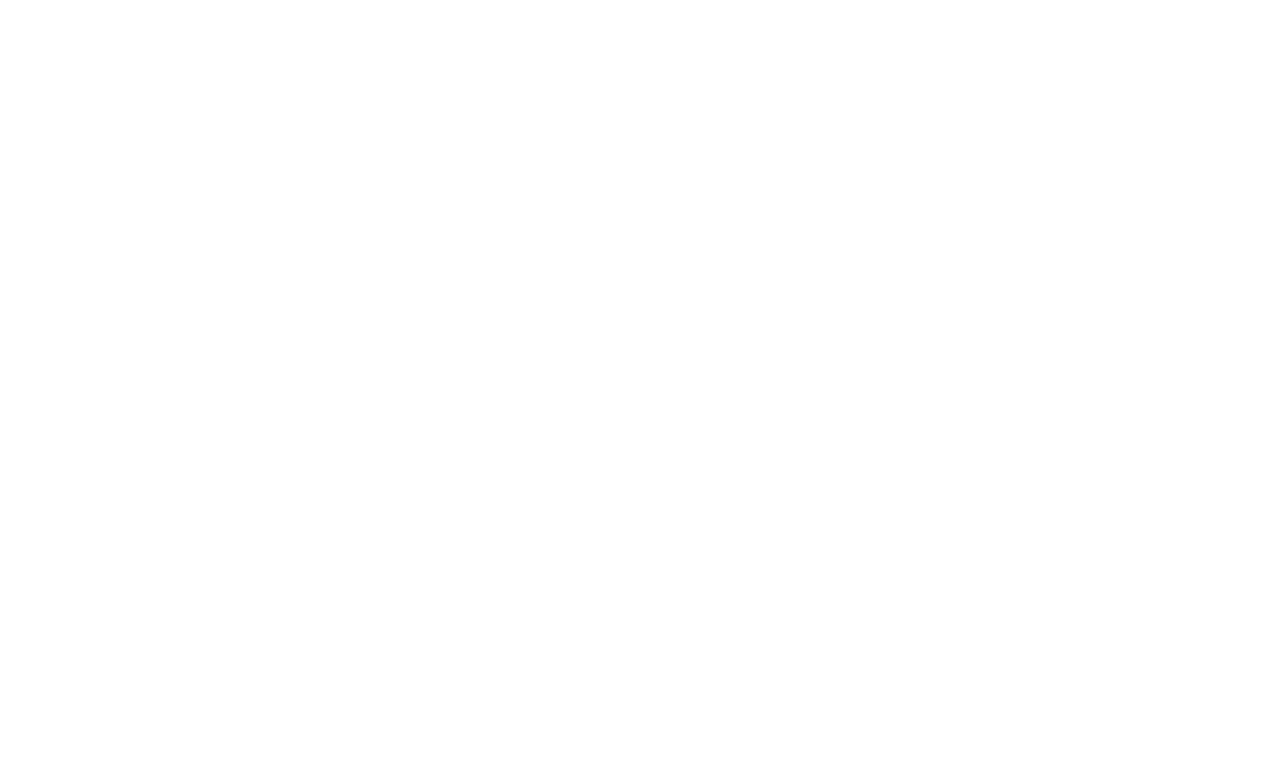
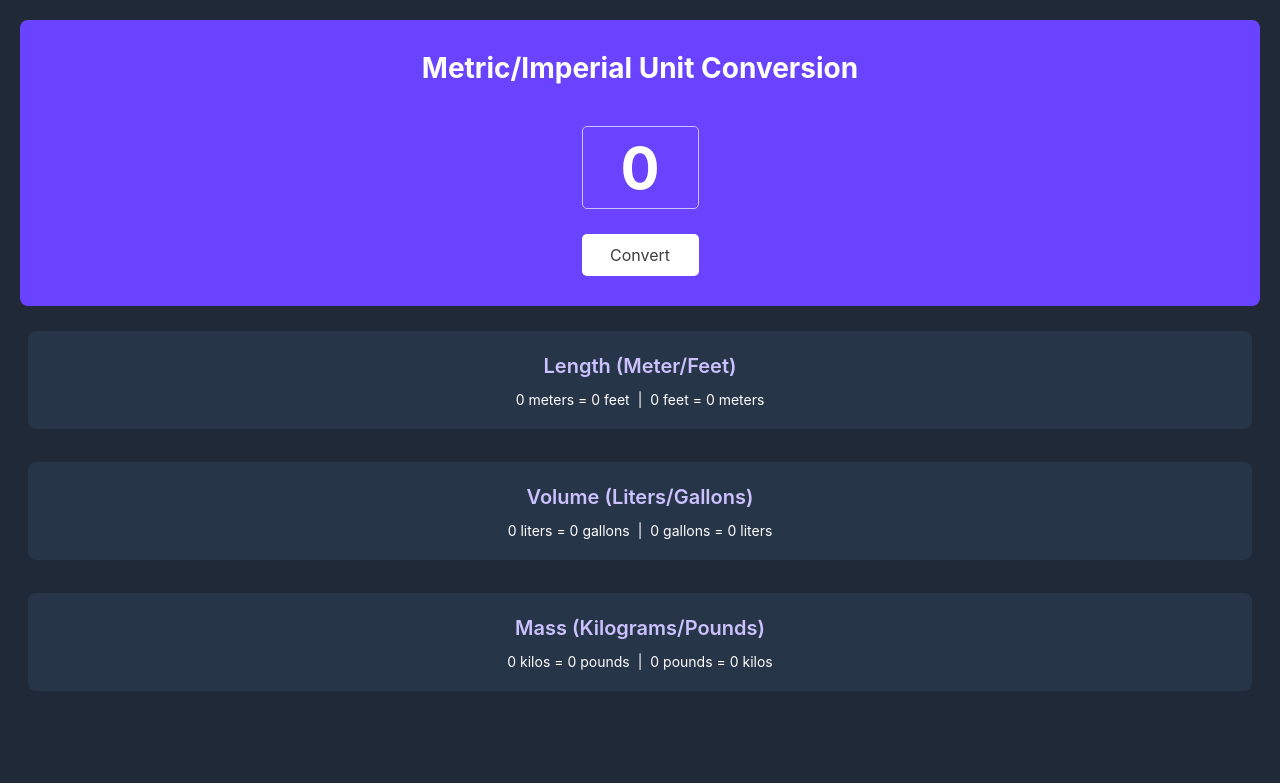
Before and after one commit to bySharkster/unit_converter, a plain HTML site: page index.html in a window 1280 px wide. Drawn offline with Linux system fonts and the light colour scheme; a web font is replaced by a local one.

Commit message:
Add metric/imperial unit converter with styling and conversion logic

```diff
--- a/index.css
+++ b/index.css
@@ -1,5 +1,120 @@
+@import url('./styles/system.css');
 
+@font-face {
+    font-family: 'Inter';
+    src: url('./fonts/Inter-VariableFont_opsz,wght.ttf') format('truetype');
+}
+
+* {
+    box-sizing: border-box;
+    font-family: 'Inter', -apple-system, BlinkMacSystemFont, 'Segoe UI', Roboto, Oxygen, Ubuntu, Cantarell, 'Open Sans', 'Helvetica Neue', sans-serif;
+}
 
 body {
     margin: 0;
+    font: -apple-system, BlinkMacSystemFont, 'Segoe UI', Roboto, Oxygen, Ubuntu, Cantarell, 'Open Sans', 'Helvetica Neue', sans-serif;
+    text-align: center;
+    background-color: var(--background-color);
+    color: var(--foreground-color);
+    line-height: 2;
 }
+
+.container {
+    display: flex;
+    height: 100vh;
+    flex-direction: column;
+    padding: 20px;
+}
+
+.input-section {
+    display: flex;
+    justify-content: center;
+    flex-direction: column;
+    align-items: center;
+gap:25px;
+    background-color: var(--primary-color);
+    padding: 20px;
+    border-radius: 8px;
+}
+
+.input-section h1 {
+    margin: 0;
+    margin-bottom: 5px;
+    font-size: 28px;
+    color: var(--text-color);
+}
+
+.input-section input {
+    width: auto;
+    min-width: 117px;
+    field-sizing: content;
+    max-width: 580px;
+    height: 83px;
+    padding: 10px;
+    border: 1px solid var(--border-color);
+    background-color: transparent;
+    border-radius: 5px;
+    font-size: 58px;
+    color: var(--input-color);
+    text-align: center;
+    outline: none;
+    font-weight: bold;
+}
+
+input[type=number]::-webkit-inner-spin-button,
+input[type=number]::-webkit-outer-spin-button {
+    -webkit-appearance: none;
+    -moz-appearance: none;
+    appearance: none;
+    margin: 0;
+}
+
+.input-section button {
+    width: 117px;
+    height: 42px;
+    background-color: var(--button-background-color);
+    color: var(--button-color);
+    border: none;
+    padding: 10px 20px;
+    border-radius: 5px;
+    font-size: 16px;
+    cursor: pointer;
+    margin-bottom: 10px;
+}
+
+.result-section {
+    display: flex;
+    flex-direction: column;
+    gap: 23px;
+    padding: 25px 8px;
+    flex: 1;
+}
+
+.result-card {
+    background-color: var(--card-background-color);
+    padding: 15px;
+    border-radius: 8px;
+    margin-bottom: 10px;
+    font-size: 14px;
+}
+
+.result-card h2 {
+    margin: 0;
+    color: var(--card-header-color);
+    font-size: 20px;
+    font-weight: 600;
+}
+
+.result-card .card-content {
+    display: flex;
+    flex-direction: row;
+    gap: 8px;
+    justify-content: center;
+    width: 100%;
+    flex-wrap: wrap;
+    align-items: center;
+}
+
+.result-card .card-content p {
+    margin: 0;
+}
--- a/index.html
+++ b/index.html
@@ -1,8 +1,42 @@
 <html>
     <head>
         <link rel="stylesheet" href="index.css">
+        <meta name="viewport" content="width=device-width, initial-scale=1.0">
     </head>
     <body>
+        <div class="container">
+            <div class="input-section">
+                <h1>Metric/Imperial Unit Conversion</h1>
+                <input type="number" id="convert-input" min="0" value="0">
+                <button id="convert-button">Convert</button>
+            </div>
+            <div class="result-section">
+                <div id="result-length" class="result-card">
+                    <h2>Length (Meter/Feet)</h2>
+                    <div class="card-content">
+                        <p id="meters-value">0 meters = 0 feet</p>
+                        <span> | </span>
+                        <p id="feet-value">0 feet = 0 meters</p>
+                    </div>
+                </div>
+                <div id="result-volume" class="result-card">
+                    <h2>Volume (Liters/Gallons)</h2>
+                    <div class="card-content">
+                        <p id="liters-value">0 liters = 0 gallons</p>
+                        <span> | </span>
+                        <p id="gallons-value">0 gallons = 0 liters</p>
+                    </div>
+                </div>
+                <div id="result-mass" class="result-card">
+                    <h2>Mass (Kilograms/Pounds)</h2>
+                    <div class="card-content">
+                        <p id="kilograms-value">0 kilos = 0 pounds</p>
+                        <span> | </span>
+                        <p id="pounds-value">0 pounds = 0 kilos</p>
+                    </div>
+                </div>
+            </div>
+        </div>
         <script src="index.js"></script>
     </body>
 </html>
--- a/index.js
+++ b/index.js
@@ -3,3 +3,33 @@
 1 liter = 0.264 gallon
 1 kilogram = 2.204 pound
 */
+const LENGTH_FACTOR = 3.281;
+const VOLUME_FACTOR = 0.264;
+const MASS_FACTOR = 2.204;
+
+const convertInput = document.getElementById('convert-input');
+const convertButton = document.getElementById('convert-button');
+const metersToFeetEl = document.getElementById('meters-value');
+const feetToMetersEl = document.getElementById('feet-value');
+const gallonsToLitersEl = document.getElementById('gallons-value');
+const litersToGallonsEl = document.getElementById('liters-value');
+const poundsToKilogramsEl = document.getElementById('pounds-value');
+const kilogramsToPoundsEl = document.getElementById('kilograms-value');
+
+function convertUnits() {
+    const inputValue = convertInput.value;
+
+    metersToFeetEl.textContent = `${inputValue} meters = ${(inputValue * LENGTH_FACTOR).toFixed(3)} feet`;
+    feetToMetersEl.textContent = `${inputValue} feet = ${(inputValue / LENGTH_FACTOR).toFixed(3)} meters`;
+    gallonsToLitersEl.textContent = `${inputValue} gallons = ${(inputValue * VOLUME_FACTOR).toFixed(3)} liters`;
+    litersToGallonsEl.textContent = `${inputValue} liters = ${(inputValue / VOLUME_FACTOR).toFixed(3)} gallons`;
+    poundsToKilogramsEl.textContent = `${inputValue} pounds = ${(inputValue / MASS_FACTOR).toFixed(3)} kilos`;
+    kilogramsToPoundsEl.textContent = `${inputValue} kilos = ${(inputValue * MASS_FACTOR).toFixed(3)} pounds`;
+}
+
+convertButton.addEventListener('click', convertUnits);
+convertInput.addEventListener('keyup', (event) => {
+    if (event.key === 'Enter') {
+        convertUnits();
+    }
+});
```
Also changed, not shown: fonts/Inter-Italic-VariableFont_opsz,wght.ttf (added).
